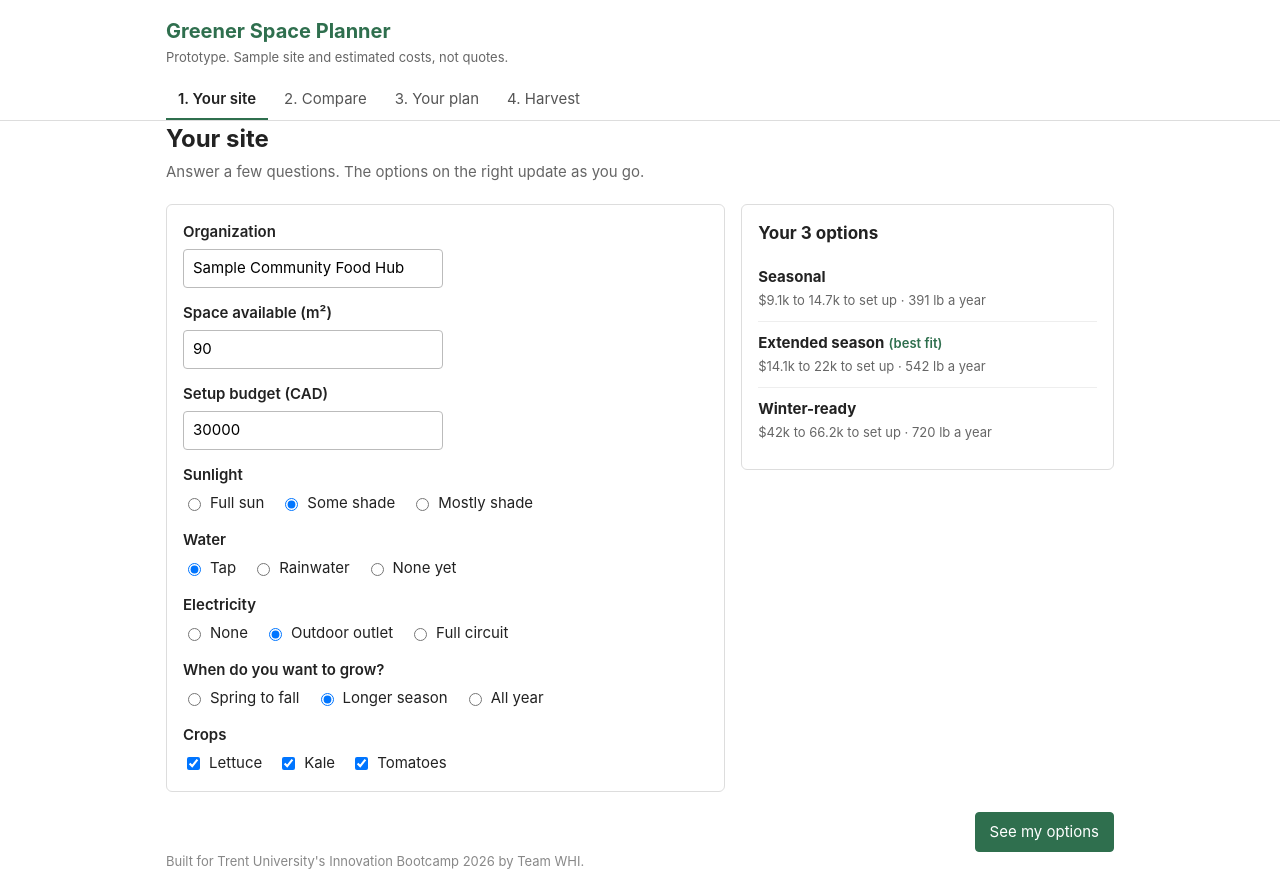
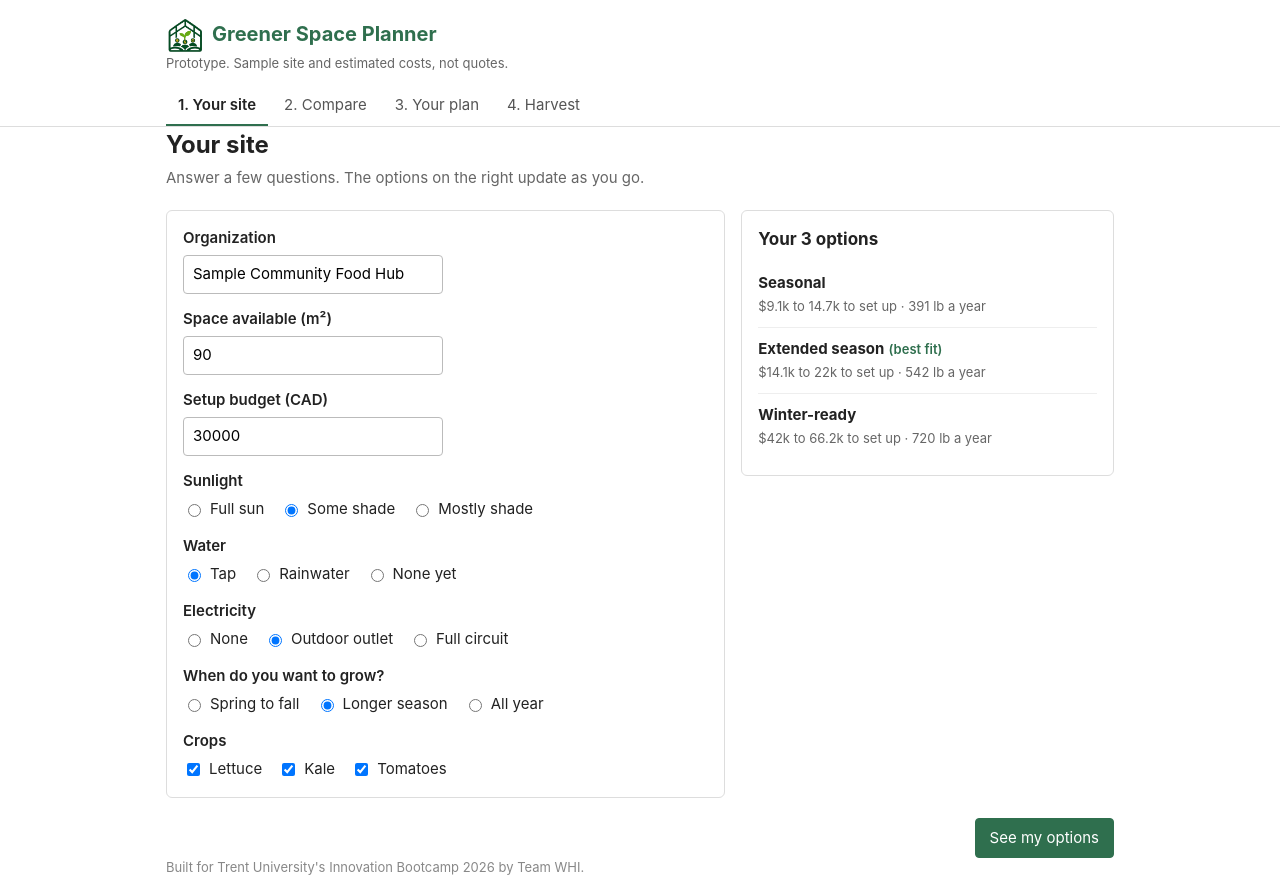
Before and after one commit to Bellomk77/greener-space-planner, a plain HTML site: page index.html in a window 1280 px wide. Drawn offline with Linux system fonts and the light colour scheme.

Commit message:
Add logo and tab icon

```diff
--- a/index.html
+++ b/index.html
@@ -4,12 +4,13 @@
   <meta charset="utf-8">
   <meta name="viewport" content="width=device-width, initial-scale=1">
   <title>Greener Space Planner</title>
+  <link rel="icon" type="image/png" href="favicon.png">
   <link rel="stylesheet" href="style.css">
 </head>
 <body>
   <header>
     <div class="wrap">
-      <div class="brand">Greener Space Planner</div>
+      <div class="brand"><img src="logo.png" alt="" width="36" height="36"> Greener Space Planner</div>
       <p class="note">Prototype. Sample site and estimated costs, not quotes.</p>
       <nav id="steps"></nav>
     </div>
--- a/style.css
+++ b/style.css
@@ -9,7 +9,8 @@ body {
 }
 .wrap { max-width: 980px; margin: 0 auto; padding: 0 16px; }
 header { border-bottom: 1px solid #ddd; padding: 16px 0 0; }
-.brand { font-weight: 700; font-size: 20px; color: #2f6f4e; }
+.brand { font-weight: 700; font-size: 20px; color: #2f6f4e; display: flex; align-items: center; gap: 10px; }
+.brand img { width: 36px; height: 36px; }
 .note { margin: 2px 0 12px; color: #666; font-size: 13px; }
 nav { display: flex; gap: 4px; flex-wrap: wrap; }
 nav button {
```
Also changed, not shown: favicon.png (added), logo.png (added).
